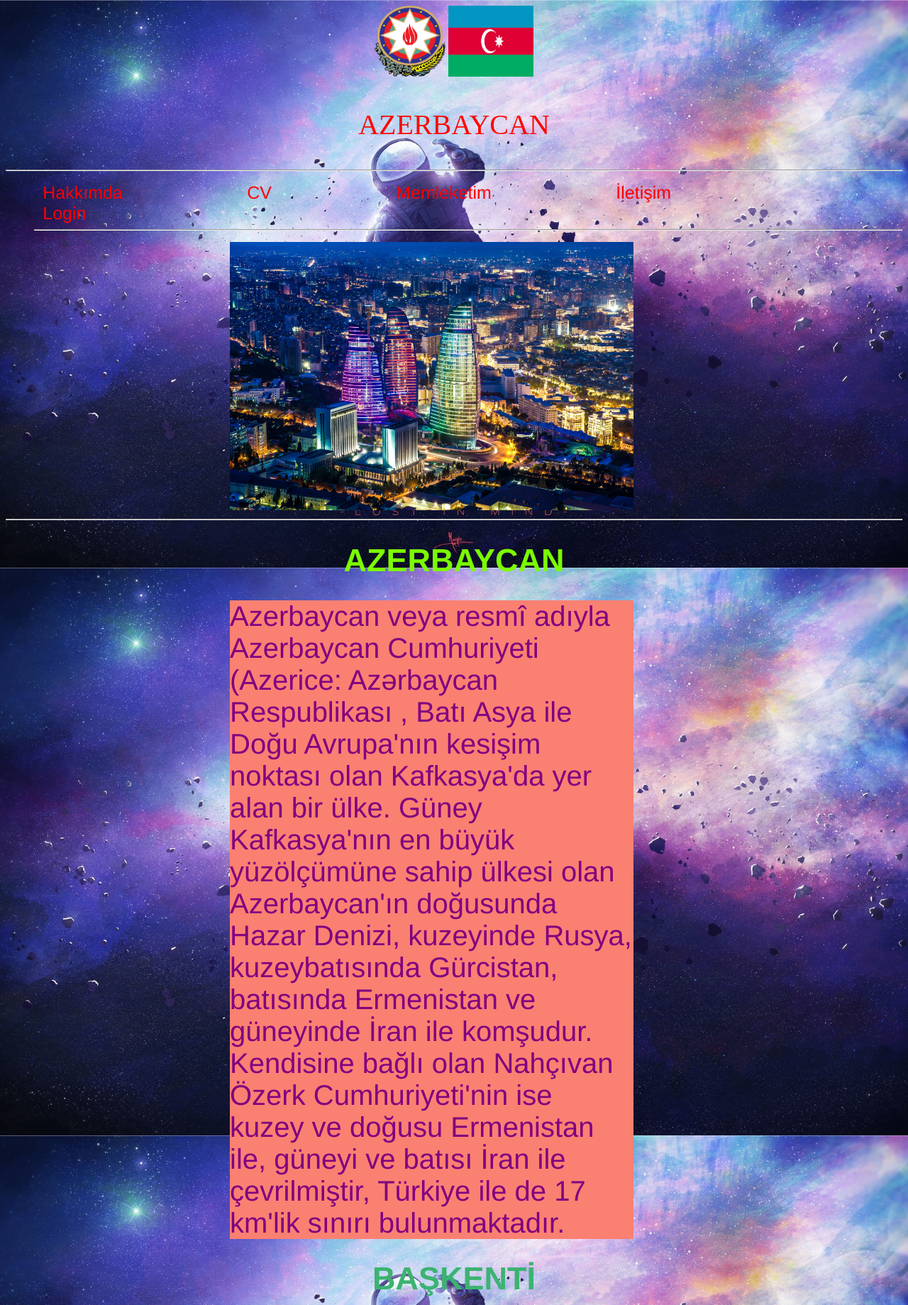
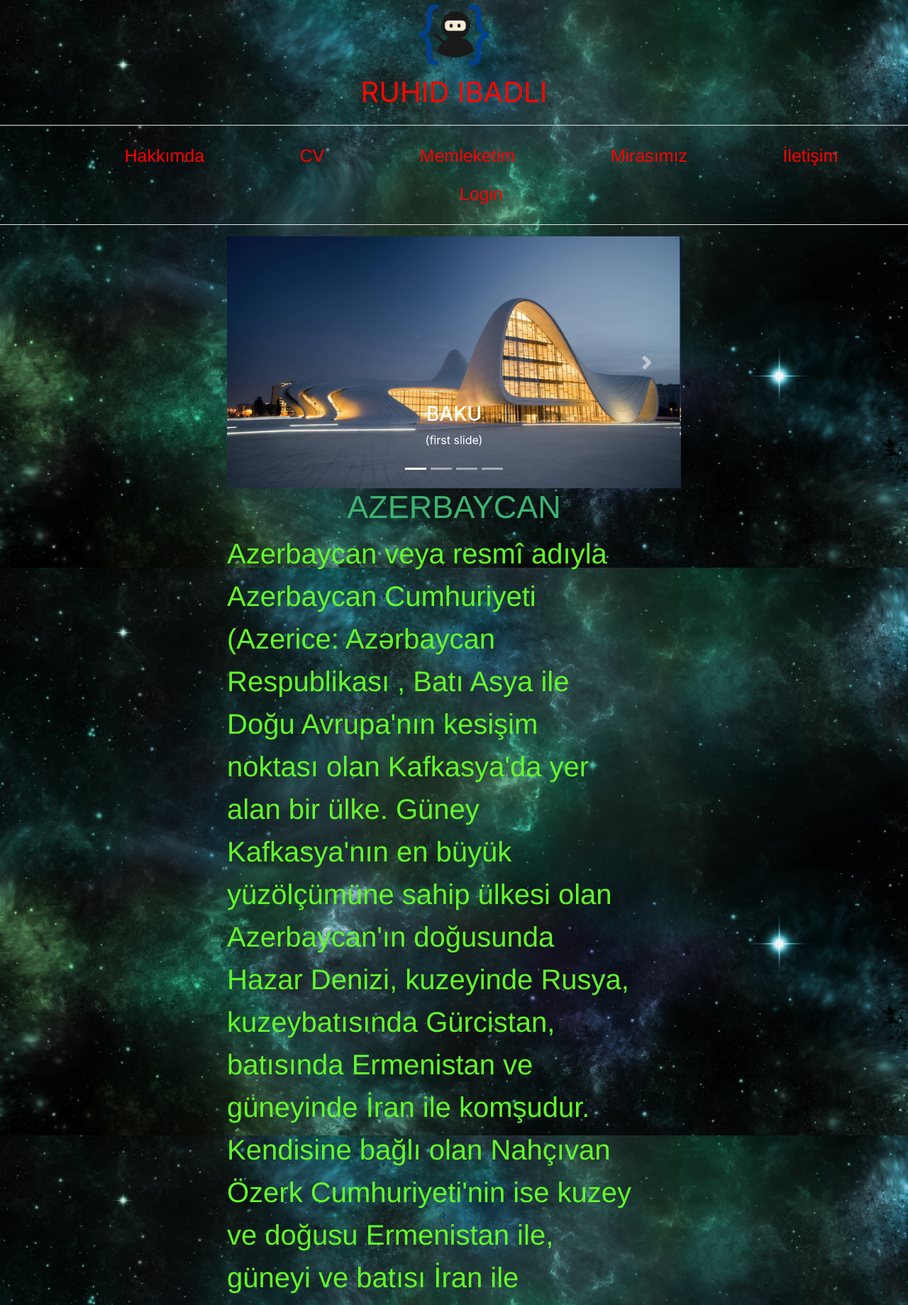
Before and after one commit to ruhidibadli/web-proje, a PHP site: page /memleketim.html in a window 1280 px wide. Shown: the top 1839 px of the page at 71% size. Run offline with PHP 8.4, Linux system fonts and the light colour scheme.

Commit message:
Versiyon 2:düzenlenmeler olacak (php ve js sayesinde kontroller yapıldı yeni dosyalar ve sayfalar eklendi

```diff
--- a/memleketim.html
+++ b/memleketim.html
@@ -1,59 +1,104 @@
 <!DOCTYPE html>
 <html>
     <head>
+        <meta charset="UTF-8">
+
         <link rel="stylesheet" href="style.css">
+        <link rel="stylesheet" href="https://stackpath.bootstrapcdn.com/bootstrap/4.4.1/css/bootstrap.min.css" integrity="sha384-Vkoo8x4CGsO3+Hhxv8T/Q5PaXtkKtu6ug5TOeNV6gBiFeWPGFN9MuhOf23Q9Ifjh" crossorigin="anonymous">
+        <script src="https://cdn.jsdelivr.net/npm/popper.js@1.16.0/dist/umd/popper.min.js" integrity="sha384-Q6E9RHvbIyZFJoft+2mJbHaEWldlvI9IOYy5n3zV9zzTtmI3UksdQRVvoxMfooAo" crossorigin="anonymous"></script>
+        <script src="https://code.jquery.com/jquery-3.4.1.slim.min.js" integrity="sha384-J6qa4849blE2+poT4WnyKhv5vZF5SrPo0iEjwBvKU7imGFAV0wwj1yYfoRSJoZ+n" crossorigin="anonymous"></script>
+        <script src="https://stackpath.bootstrapcdn.com/bootstrap/4.4.1/js/bootstrap.min.js" integrity="sha384-wfSDF2E50Y2D1uUdj0O3uMBJnjuUD4Ih7YwaYd1iqfktj0Uod8GCExl3Og8ifwB6" crossorigin="anonymous"></script>
         <title>Memleketim</title>
+
     </head>
     <body>
 
+        <nav id="ust" >
+            <img src="photos/hakkimda.png" alt="" id="memleketimlogo">
+            <p style="font-size: 40px ;">RUHID IBADLI</p>
+            <hr color="white">
+            <ul class="nav justify-content-center " >
+                <li class="nav-item">
+                    <a class="nav-link" style="color:red;" href="hakkimda.html" target="_blank">Hakkımda</a>
+                  </li>
+                  <li class="nav-item">
+                    <a class="nav-link" style="color:red;" href="cv.html" target="_blank">CV</a>
+                  </li>
+                  <li class="nav-item">
+                    <a class="nav-link" style="color:red;" href="memleketim.html" target="_blank">Memleketim</a>
+                  </li>
+                  <li class="nav-item">
+                    <a class="nav-link" style="color:red;" href="mirasimiz.html" target="_blank">Mirasımız</a>
+                  </li>
+                  <li class="nav-item">
+                    <a class="nav-link" style="color:red;" href="iletisim.html" target="_blank">İletişim</a>
+                  </li>
+                  <li class="nav-item">
+                    <a class="nav-link" style="color:red;" href="login.html" target="_blank">Login</a>
+                  </li>
 
-        <nav id="ust">
-            <img src="photos/gerb.png" alt="" id="memleketimlogo">
-            <img src="photos/shutterstock-334622381.jpg" id="memleketimflag">
-            <p style="font-size: 40px ;">AZERBAYCAN</p>
-            <hr>
-            <ul id="linkler">
-                <li>
-                    <a href="hakkimda.html" target="_blank">Hakkımda</a>
-                    <a href="#" target="_blank">CV</a>
-                    <a href="memleketim.html" target="_blank">Memleketim</a>
-                    <a href="#" target="_blank">İletişim</a>
-                    <a href="#" target="_blank">Login</a>
-                </li>
-                <hr>
             </ul>
         </nav>
 
+        <hr color="white">
+        <div class="slider">
+        <div id="Carousel" class="carousel slide" data-ride="carousel">
+            <ol class="carousel-indicators">
+                <li data-target="#Carousel" data-slide-to="0" class="active"></li>
+                <li data-target="#Carousel" data-slide-to="1" ></li>
+                <li data-target="#Carousel" data-slide-to="2" ></li>
+                <li data-target="#Carousel" data-slide-to="3" ></li>
+            </ol>
+            <div class="carousel-inner" role="listbox">
+                <div class="carousel-item active" >
+                    <img class="d-block w-100" src="photos/baku3.jpg" alt="first slide">
+                    <div class="carousel-caption">
+                        <h3>BAKU</h3>
+                        <p>(first slide)</p>
+                    </div>
+                </div>
+                <div class="carousel-item"><a href="google.com">
+                    <img class="d-block w-100" src="photos/baku1.jpg" alt="second slide">
+                    <div class="carousel-caption">
+                        <h3>BAKU</h3>
+                        <p>(second slide)</p>
+                    </div>
+                </a></div>
+                <div class="carousel-item">
+                    <img class="d-block w-100" src="photos/baku2.jpg" alt="third slide">
+                    <div class="carousel-caption">
+                        <h3>BAKU</h3>
+                        <p>(third slide)</p>
+                    </div>
+                </div>
+                <div class="carousel-item">
+                    <img class="d-block w-100" src="photos/az1.jpg" alt="fourth slide">
+                    <div class="carousel-caption">
+                        <h3>BAKU</h3>
+                        <p>(fourth slide)</p>
+                    </div>
+                </div>
+            </div>
+            <a class="carousel-control-next" href="#Carousel" role="button" data-slide="next">
+                <span class="carousel-control-next-icon"></span>
+                <span class="sr-only">Next</span>
+            </a>
+        </div>
+        </div>
+
         <div class="anakisim">
 
-        <img src="photos/baku1.jpg" alt="baku1" class="baku1">
-        <hr>
-        <h1 style="text-align: center;font-family: 'Franklin Gothic Medium', 'Arial Narrow', Arial, sans-serif;font-size: 45px;color: lawngreen;">AZERBAYCAN</h1>
+            <h1 style="text-align: center;font-family: 'Franklin Gothic Medium', 'Arial Narrow', Arial, sans-serif;font-size: 45px;color: mediumseagreen;">AZERBAYCAN</h1>
             <div class="bakim">Azerbaycan veya resmî adıyla Azerbaycan Cumhuriyeti (Azerice: Azərbaycan Respublikası , Batı Asya ile Doğu Avrupa'nın kesişim noktası olan Kafkasya'da yer alan bir ülke. Güney Kafkasya'nın en büyük yüzölçümüne sahip ülkesi olan Azerbaycan'ın doğusunda Hazar Denizi, kuzeyinde Rusya, kuzeybatısında Gürcistan, batısında Ermenistan ve güneyinde İran ile komşudur. Kendisine bağlı olan Nahçıvan Özerk Cumhuriyeti'nin ise kuzey ve doğusu Ermenistan ile, güneyi ve batısı İran ile çevrilmiştir, Türkiye ile de 17 km'lik sınırı bulunmaktadır.</div>
             <h1 style="color: mediumseagreen;font-family: 'Franklin Gothic Medium', 'Arial Narrow', Arial, sans-serif;font-size: 45px;text-align: center;">BAŞKENTİ</h1>
             <div class="bakim">Bakü (Azerice: Bakı), Azerbaycan'ın, Hazar Denizi'nin batı kıyısında yer alan başkentidir. Kafkaslar’ın en büyük şehri, en önemli kültür ve ticaret merkezidir. Ülkenin en doğusundaki ve en önemli sanayi, ticaret ve kültür merkezi olmanın yanı sıra bir liman kenti olarak da önemlidir. Şehirde yaşayanların büyük çoğunluğunu Azerbaycanlılar oluşturur</div>
             <h1 style="color: mediumseagreen;font-family: 'Franklin Gothic Medium', 'Arial Narrow', Arial, sans-serif;font-size: 45px;text-align: center;">TURIZM</h1>
-        <div class="bakim">Bakü, Azerbaycan'ın kültür merkezidir. Ülkenin ilk operası, ilk ulusal tiyatrosu ve ilk millî kütüphanesi bu kentte açılmıştır. Bakü, çok sayıda müze, tiyatro, konser salonu, kütüphane, sanat galerisi ve sinema salonlarına ev sahipliği yapar.<p style="text-align: center;">MÜZELER</p>Azerbaycan Ulusal Güzel Sanatlar Müzesi, Azerbaycan Ulusal Tarih Müzesi, Azerbaycan Ulusal Edebiyat Müzesi, Azerbaycan Halı Müzesi, Arkeoloji ve Etnografya Müzesi, Bakü Modern Sanat Müzesi, Azerbaycan İstiklal Müzesi, Azerbaycan Devlet Müzik Kültürü Müzesi, Azerbaycan Devlet Din Tarihi Müzesi, Azerbaycan Devlet Tarım Müzesi, Azerbaycan Jeoloji Müzesi Bakü'de bulunan başlıca müzelerdendir.<p style="text-align: center;">---------------</p>Azerbaycan'da turizm her yıl biraz daha gelişmektedir ve bundan en çok yararlanan da Bakü'dür, çünkü Bakü Azerbaycan turiziminin ana merkezidir ve ülkenin otelleri, restoranları, barları ve gece kulüplerinin çoğu Bakü'de bulunmaktadır. Belediye, şehirde birçok geliştirme çalışması yapmaktadır; ve bu sayede zaman geçtikçe şehrin altyapısı hızla gelişmektedir. Bakü'de yapılan 2012 Eurovision Şarkı Yarışması kapsamında inşaatlar özellikle çoğalıp hızlanmıştır.</div>
+            <div class="bakim">Bakü, Azerbaycan'ın kültür merkezidir. Ülkenin ilk operası, ilk ulusal tiyatrosu ve ilk millî kütüphanesi bu kentte açılmıştır. Bakü, çok sayıda müze, tiyatro, konser salonu, kütüphane, sanat galerisi ve sinema salonlarına ev sahipliği yapar.</div>
+            <h1 style="color: mediumseagreen;font-family: 'Franklin Gothic Medium', 'Arial Narrow', Arial, sans-serif;font-size: 45px;text-align: center;">MÜZELER</h1>
+            <div class="bakim">Azerbaycan Ulusal Güzel Sanatlar Müzesi, Azerbaycan Ulusal Tarih Müzesi, Azerbaycan Ulusal Edebiyat Müzesi, Azerbaycan Halı Müzesi, Arkeoloji ve Etnografya Müzesi, Bakü Modern Sanat Müzesi, Azerbaycan İstiklal Müzesi, Azerbaycan Devlet Müzik Kültürü Müzesi, Azerbaycan Devlet Din Tarihi Müzesi, Azerbaycan Devlet Tarım Müzesi, Azerbaycan Jeoloji Müzesi Bakü'de bulunan başlıca müzelerdendir.</div>
+            <h1 style="color: mediumseagreen;font-family: 'Franklin Gothic Medium', 'Arial Narrow', Arial, sans-serif;font-size: 45px;text-align: center;">---------------</h1>
+            <div class="bakim">Azerbaycan'da turizm her yıl biraz daha gelişmektedir ve bundan en çok yararlanan da Bakü'dür, çünkü Bakü Azerbaycan turiziminin ana merkezidir ve ülkenin otelleri, restoranları, barları ve gece kulüplerinin çoğu Bakü'de bulunmaktadır. Belediye, şehirde birçok geliştirme çalışması yapmaktadır; ve bu sayede zaman geçtikçe şehrin altyapısı hızla gelişmektedir. Bakü'de yapılan 2012 Eurovision Şarkı Yarışması kapsamında inşaatlar özellikle çoğalıp hızlanmıştır.</div>
         </div>
-        <footer>
-            <p id="footerkismi">Ruhid Ibadlı ©</p>
-            <a href="https://www.instagram.com/rooheed.001/?hl=tr" target="_blank" >
-                <img src="photos/insta-logo.png" class="insta-logo" >
-            </a>
-            <a href="https://www.linkedin.com/in/ruhid-ibadl%C4%B1-98a7a71a0/" target="_blank" >
-                <img src="photos/linkedin.png" class="insta-logo">
-            </a>
-            <a href="https://twitter.com/ruhidibadli" target="_blank">
-                <img src="photos/twitter.png" class="insta-logo">
-            </a>
-            <a href="https://github.com/ruhidibadli" target="_blank">
-                <img src="photos/github.png" class="insta-logo">
-            </a>
-            <a href="mailto:ruhid.ibadli@gmail.com">
-                <img src="photos/mail.png" class="insta-logo">
-            </a>
-
-        </footer>
 
     </body>
 </html>
--- a/style.css
+++ b/style.css
@@ -9,12 +9,11 @@
     font-family: 'Franklin Gothic Medium', 'Arial Narrow', Arial, sans-serif;
     font-size: 25px;
 text-decoration: none;
-color: rgb(255,0,0);
-margin-left: 1%;
-margin-right: 13%;
 }
 li{
     list-style: none;
+    margin-left: 7%;
+    margin-right: 1%;
 }
 .baslik{
 
@@ -25,31 +24,43 @@
 .baku1{
     width: 45%;
     height: 40%;
-margin-left: 25%;
-transform: 50%;
+    margin-left: 25%;
+    transform: 50%;
+}
+
+.slider{
+    width: 50%;
+    height: 50%;
+    margin-left: 25%;
+}
+form{
+    margin-left: 25%;
+    margin-right: 25%;
+    background-image: url(photos/cm-arka.jpg);
+    text-align: center;
+    color: rgb(6, 110, 105);
+    font-size: 150%;
+    padding: 3%;
 }
 
 footer{
-    background-color: crimson;
-    height: 200PX;
+    background-color:rgba(10, 163, 209, 0.603);
 }
 body{
-    background-image: url(photos/lost_in_space-1920x1080.jpg);
+    background-image: url(photos/arka-plan2.jpg);
     background-position: center;
     background-repeat: no-repeat;
     background-size: cover;
     background-attachment: fixed;
 }
 .anakisim {
-
     height: 100%;
 }
 .bakim {
     margin-left: 25%;
     width: 45%;
     align-content: center;
-    background-color: salmon;
-    color:purple;
+    color: rgb(100, 247, 43);
     font-size: 40px;
     font-family: 'Franklin Gothic Medium', 'Arial Narrow', Arial, sans-serif;
 }
@@ -69,11 +80,12 @@
 #footerkismi{
     font-size: 60px;
     text-align: center;
-    color: rgb(135, 240, 94);
+    color: rgba(179, 7, 30, 0.678);
 }
 .insta-logo{
     width: 45px;
     height: 45px;
     text-align: left;
-    margin-right:2%;
+    margin-right:8%;
+    margin-left:8%
 }
```
Also changed, not shown: cv.html (added, +38 -0 lines), hakkimda.html (+29 -16 lines), iletisim.html (added, +77 -0 lines), login.html (added, +38 -0 lines), login.js (added, +30 -0 lines), mirasimiz.html (added, +88 -0 lines), post.php (added, +34 -0 lines), photos/arka-plan.jpg (added), photos/arka-plan2.jpg (added), photos/az1.jpg (added), photos/baku3.jpg (added), photos/cm-arka.jpg (added), photos/lost_in_space-1920x1080.jpg (deleted), photos/space.jpg (deleted). Lines whose indentation alone changed are shown as unchanged.
